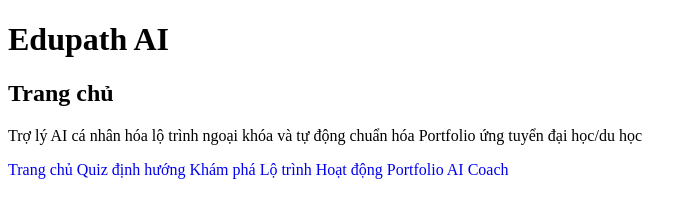
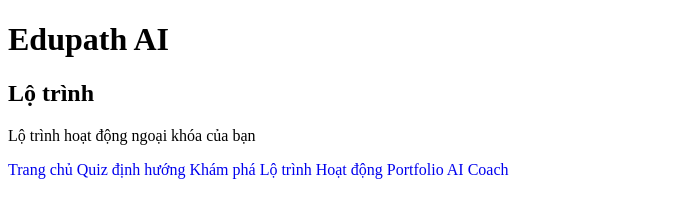
Before and after one commit to chinsiu1412/chinsiu1412.github.io, a plain HTML site: page route.html in a window 1280 px wide. Shown: the whole page, without its empty margins (0-697 px from the left). Drawn offline with Linux system fonts and the light colour scheme.

Commit message:
Update headings and description in route.html

```diff
--- a/route.html
+++ b/route.html
@@ -8,8 +8,8 @@
     </head>
     <body>
         <h1>Edupath AI</h1>
-        <h2>Trang chủ</h2>
-        <p>Trợ lý AI cá nhân hóa lộ trình ngoại khóa và tự động chuẩn hóa Portfolio ứng tuyển đại học/du học
+        <h2>Lộ trình</h2>
+        <p>Lộ trình hoạt động ngoại khóa của bạn
         </p>
         <a href="index.html" target="_self">Trang chủ</a>
         <a href="quiz.html" target="_self">Quiz định hướng</a>
```
